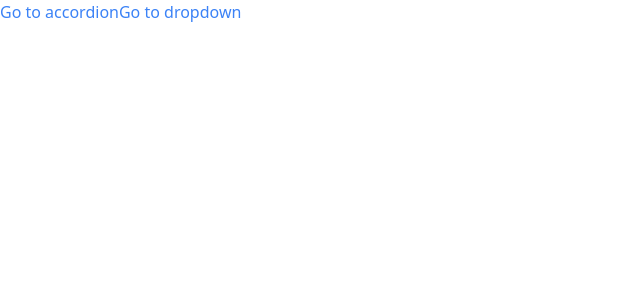
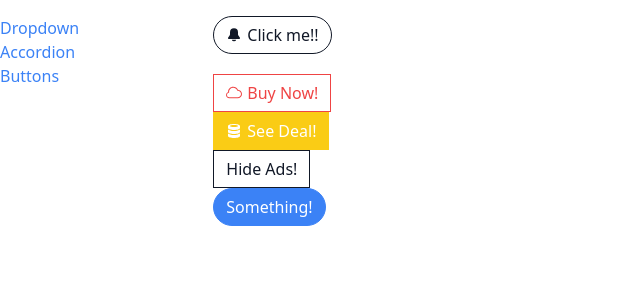
Before and after one commit to ingvillajimenez/comps, a React (Create React App) app: page /buttons in a window 1280 px wide. Shown: the top 300 px of the page, without its empty margins (0-640 px from the left). Built offline with nearby package versions, Linux system fonts and the light colour scheme.

Commit message:
Custom Navigation Hook & Adding a Sidebar Component

```diff
--- a/src/App.js
+++ b/src/App.js
@@ -1,19 +1,22 @@
-import Link from "./components/Link";
+import Sidebar from "./components/Sidebar";
 import Route from "./components/Route";
 import AccordionPage from "./pages/AccordionPage";
 import DropdownPage from "./pages/DropdownPage";
+import ButtonPage from "./pages/ButtonPage";
 
 function App() {
   return (
-    <div>
-      <Link to="/accordion">Go to accordion</Link>
-      <Link to="/dropdown">Go to dropdown</Link>
-      <div>
+    <div className="container mx-auto grid grid-cols-6 gp-4 mt-4">
+      <Sidebar />
+      <div className="col-span-5">
         <Route path="/accordion">
           <AccordionPage />
         </Route>
-        <Route path="/dropdown">
+        <Route path="/">
           <DropdownPage />
+        </Route>
+        <Route path="/buttons">
+          <ButtonPage />
         </Route>
       </div>
     </div>
--- /dev/null
+++ b/src/components/Sidebar.js
@@ -0,0 +1,25 @@
+import Link from "./Link";
+
+function Sidebar() {
+  const links = [
+    { label: "Dropdown", path: "/" },
+    { label: "Accordion", path: "/accordion" },
+    { label: "Buttons", path: "/buttons" },
+  ];
+
+  const renderedLinks = links.map((link) => {
+    return (
+      <Link key={link.label} to={link.path}>
+        {link.label}
+      </Link>
+    );
+  });
+
+  return (
+    <div className="sticky top-0 overflow-y-scroll flex flex-col">
+      {renderedLinks}
+    </div>
+  );
+}
+
+export default Sidebar;
--- a/src/pages/ButtonPage.js
+++ b/src/pages/ButtonPage.js
@@ -2,9 +2,7 @@
 import Button from "../components/Button";
 
 function ButtonPage() {
-  const handleClick = () => {
-    console.log("click");
-  };
+  const handleClick = () => {};
 
   return (
     <div>
```
